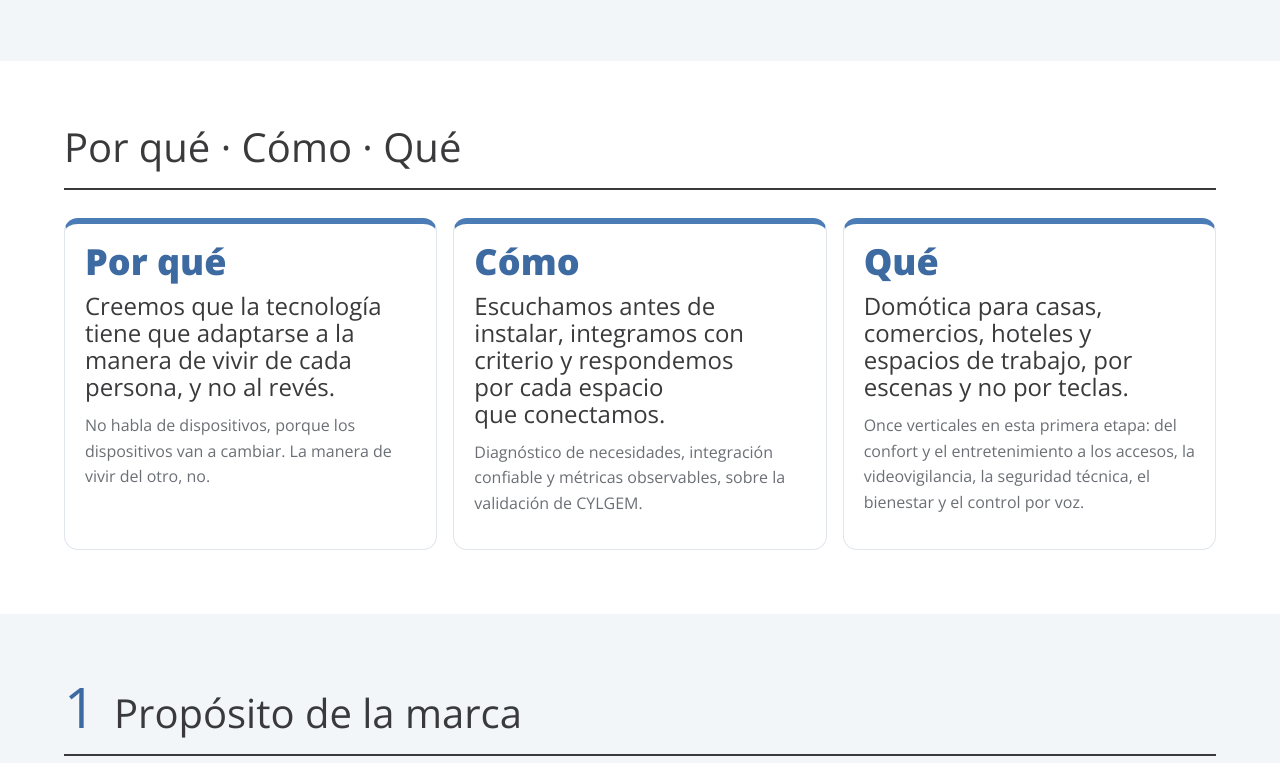
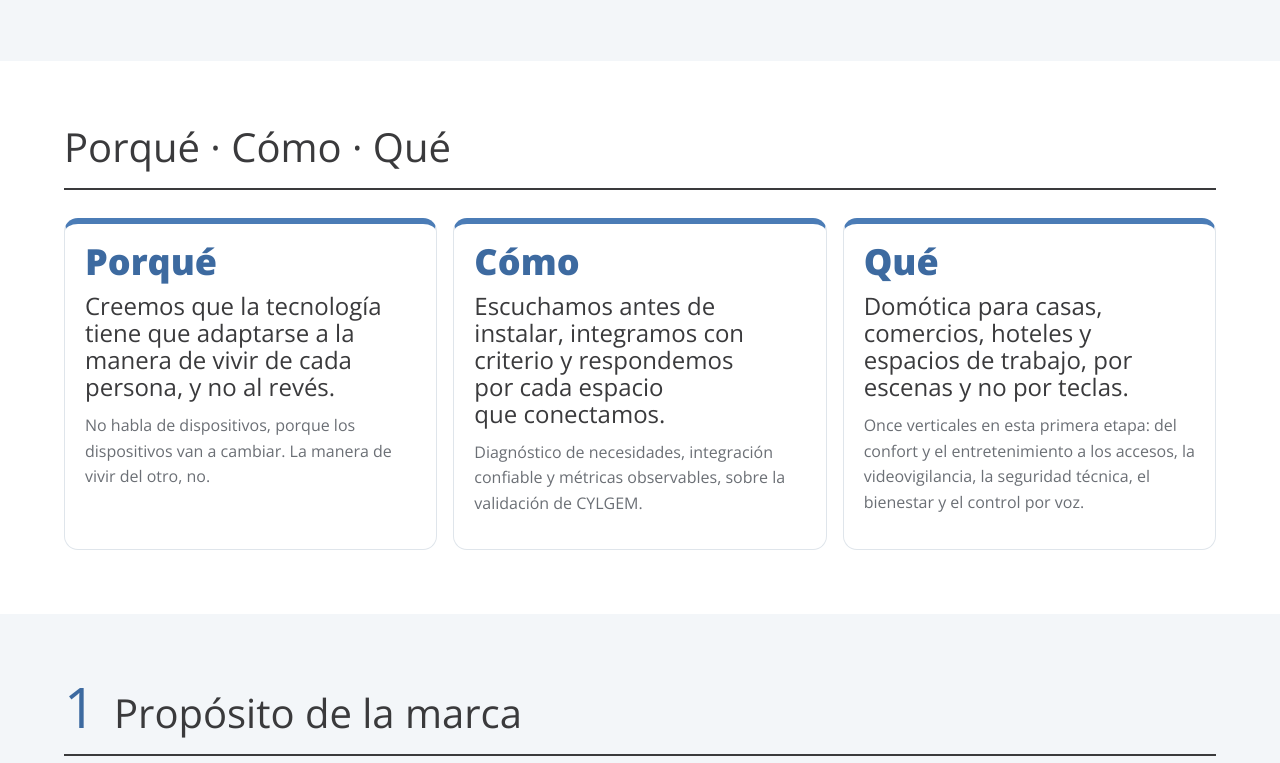
Before and after one commit to franksozzani-BB/FKSC-BrandBooks, a plain HTML site: page imotion-connect/index.html in a window 1280 px wide. Shown: the part 2340-3103 px from the top of the page. Drawn offline with nearby package versions, Linux system fonts and the light colour scheme.

Commit message:
Porqué en una palabra
Co-Authored-By: Claude Opus 5.5 <noreply@anthropic.com>
Claude-Session: https://claude.ai/code/session_01H5fySRfK5n196uUSjTSokz

```diff
--- a/imotion-connect/index.html
+++ b/imotion-connect/index.html
@@ -279,9 +279,9 @@ footer .wrap{display:grid;grid-template-columns:minmax(0,1fr) minmax(0,1fr);gap:
 
 <section class="band">
  <div class="wrap">
-  <div class="chead"><div><h2>Por qué · Cómo · Qué</h2></div></div>
+  <div class="chead"><div><h2>Porqué · Cómo · Qué</h2></div></div>
   <div class="ppp">
-   <div class="card"><div class="num pcq">Por qué</div><h4>Creemos que la tecnología tiene que adaptarse a la manera de vivir de cada persona, y no al revés.</h4><p style="margin-top:12px;color:var(--mute)">No habla de dispositivos, porque los dispositivos van a cambiar. La manera de vivir del otro, no.</p></div>
+   <div class="card"><div class="num pcq">Porqué</div><h4>Creemos que la tecnología tiene que adaptarse a la manera de vivir de cada persona, y no al revés.</h4><p style="margin-top:12px;color:var(--mute)">No habla de dispositivos, porque los dispositivos van a cambiar. La manera de vivir del otro, no.</p></div>
    <div class="card"><div class="num pcq">Cómo</div><h4>Escuchamos antes de instalar, integramos con criterio y respondemos por cada espacio que conectamos.</h4><p style="margin-top:12px;color:var(--mute)">Diagnóstico de necesidades, integración confiable y métricas observables, sobre la validación de CYLGEM.</p></div>
    <div class="card"><div class="num pcq">Qué</div><h4>Domótica para casas, comercios, hoteles y espacios de trabajo, por escenas y no por teclas.</h4><p style="margin-top:12px;color:var(--mute)">Once verticales en esta primera etapa: del confort y el entretenimiento a los accesos, la videovigilancia, la seguridad técnica, el bienestar y el control por voz.</p></div>
   </div>
```
